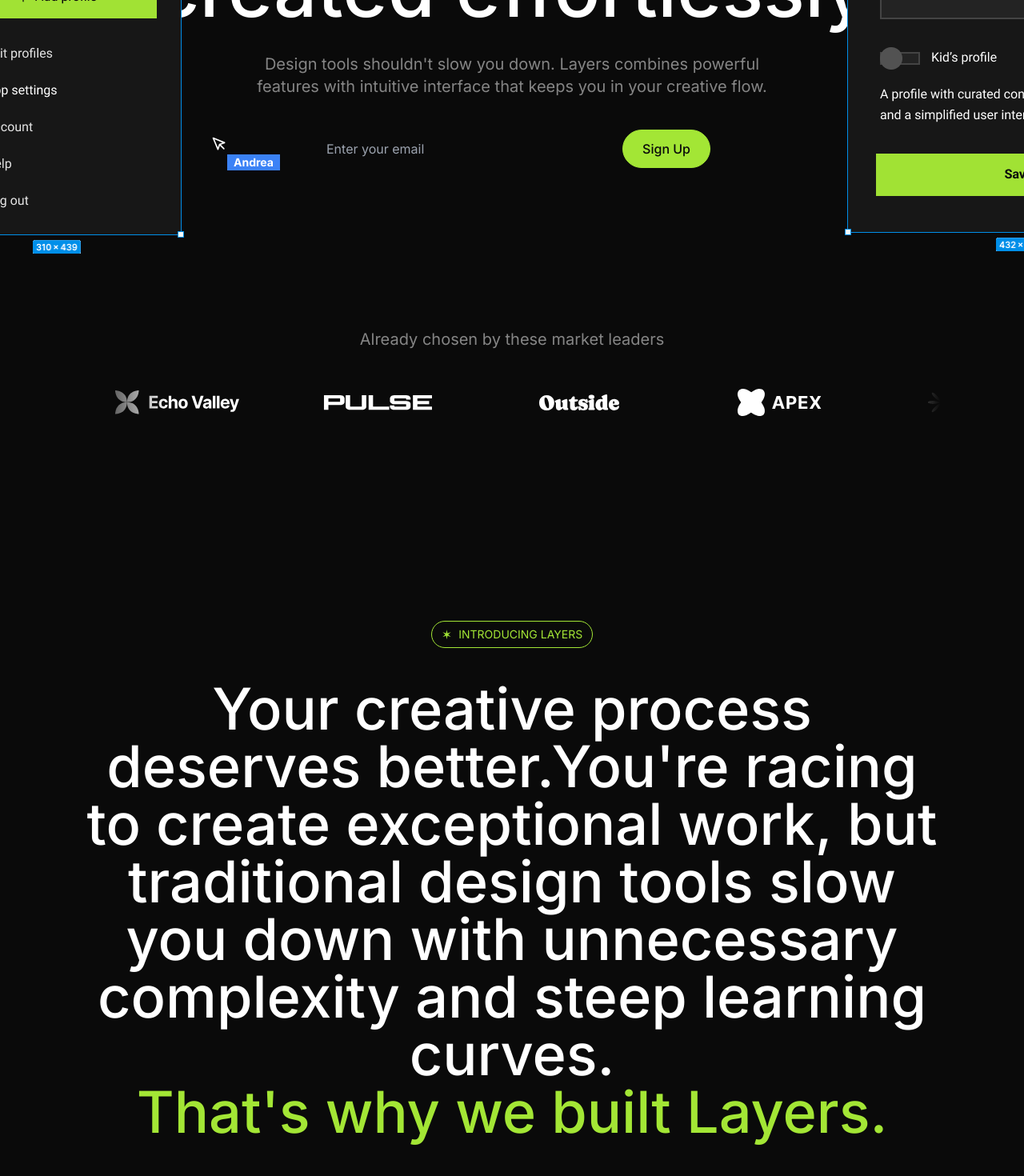
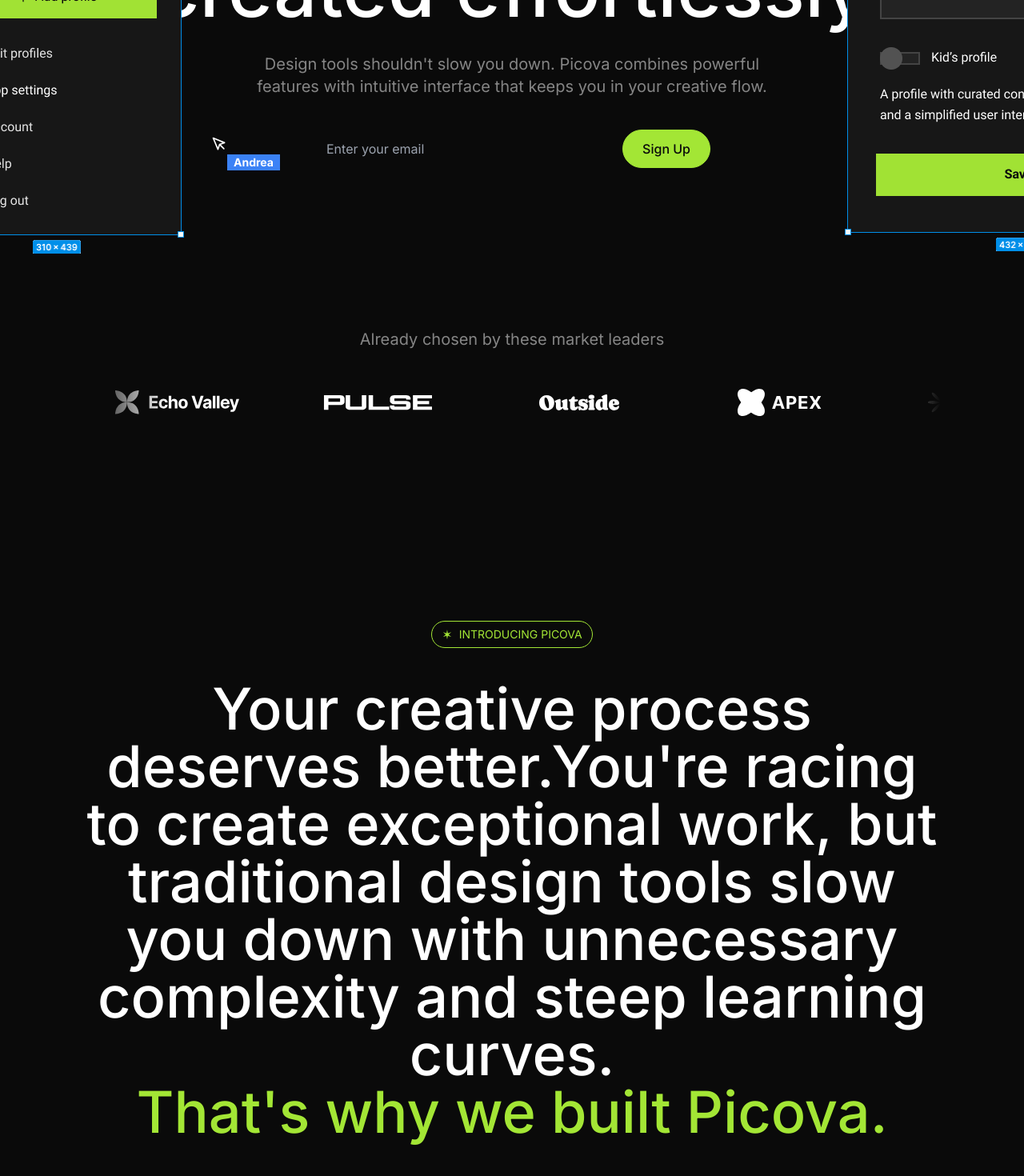
Before and after one commit to moadhamousti/LAYER, a Next.js app: page / in a window 1280 px wide. Shown: the part 440-1910 px from the top of the page at 80% size. Built offline with nearby package versions, Linux system fonts and the light colour scheme.

Commit message:
Style Update

```diff
--- a/src/sections/Faqs.tsx
+++ b/src/sections/Faqs.tsx
@@ -7,24 +7,24 @@
 
 const faqs = [
     {
-        question: "How is Layers different from other design tools?",
-        answer: "Unlike traditional design tools, Layers prioritizes speed and simplicity without sacrificing power. Our intelligent interface adapts to your workflow, reducing clicks and keeping you in your creative flow.",
+        question: "How is Picova different from other design tools?",
+        answer: "Unlike traditional design tools, Picova prioritizes speed and simplicity without sacrificing power. Our intelligent interface adapts to your workflow, reducing clicks and keeping you in your creative flow.",
     },
     {
         question: "Is there a learning curve?",
-        answer: "Layers is designed to feel intuitive from day one. Most designers are productive within hours, not weeks. We also provide interactive tutorials and comprehensive documentation to help you get started.",
+        answer: "Picova is designed to feel intuitive from day one. Most designers are productive within hours, not weeks. We also provide interactive tutorials and comprehensive documentation to help you get started.",
     },
     {
         question: "How do you handle version control?",
-        answer: "Every change in Layers is automatically saved and versioned. You can review history, restore previous versions, and create named versions for important milestones.",
+        answer: "Every change in Picova is automatically saved and versioned. You can review history, restore previous versions, and create named versions for important milestones.",
     },
     {
         question: "Can I work offline?",
-        answer: "Yes! Layers includes a robust offline mode. Changes sync automatically when you're back online, so you can keep working anywhere.",
+        answer: "Yes! Picova includes a robust offline mode. Changes sync automatically when you're back online, so you can keep working anywhere.",
     },
     {
-        question: "How does Layers handle collaboration?",
-        answer: "Layers is built for collaboration. You can invite team members to your projects, share feedback, and work together in real-time.",
+        question: "How does Picova handle collaboration?",
+        answer: "Picova is built for collaboration. You can invite team members to your projects, share feedback, and work together in real-time.",
     },
 ];
 
--- a/src/sections/Hero.tsx
+++ b/src/sections/Hero.tsx
@@ -110,7 +110,7 @@
                     Impactful design, created effortlessly{" "}
                 </h1>
                 <p className="text-center text-xl text-white/50 mt-8 max-w-2xl mx-auto">
-                    Design tools shouldn&apos;t slow you down. Layers combines
+                    Design tools shouldn&apos;t slow you down. Picova combines
                     powerful features with intuitive interface that keeps you in
                     your creative flow.
                 </p>
--- a/src/sections/Integrations.tsx
+++ b/src/sections/Integrations.tsx
@@ -57,7 +57,7 @@
                     </div>
                     <div className="">
                         <p className="text-white/50 mt-4 text-lg">
-                            Layers seamlessly connects with your favorite tools,
+                            Picova seamlessly connects with your favorite tools,
                             making it easy to plug into any workflow and
                             collaborate across platforms.
                         </p>
--- a/src/sections/Introduction.tsx
+++ b/src/sections/Introduction.tsx
@@ -33,7 +33,7 @@
             <div className="container">
                 <div className="sticky top-20 md:top-28 lg:top-40">
                     <div className="flex justify-center">
-                        <Tag>Introducing Layers</Tag>
+                        <Tag>Introducing Picova</Tag>
                     </div>
                     <div className="text-4xl lg:text-7xl md:text-6xl text-center font-medium mt-10">
                         <span>Your creative process deserves better.</span>
@@ -49,7 +49,7 @@
                             ))}
                         </span>
                         <span className="text-lime-400 block">
-                            That&apos;s why we built Layers.
+                            That&apos;s why we built Picova.
                         </span>
                     </div>
                 </div>
```
Also changed, not shown: src/assets/images/logo.svg.
